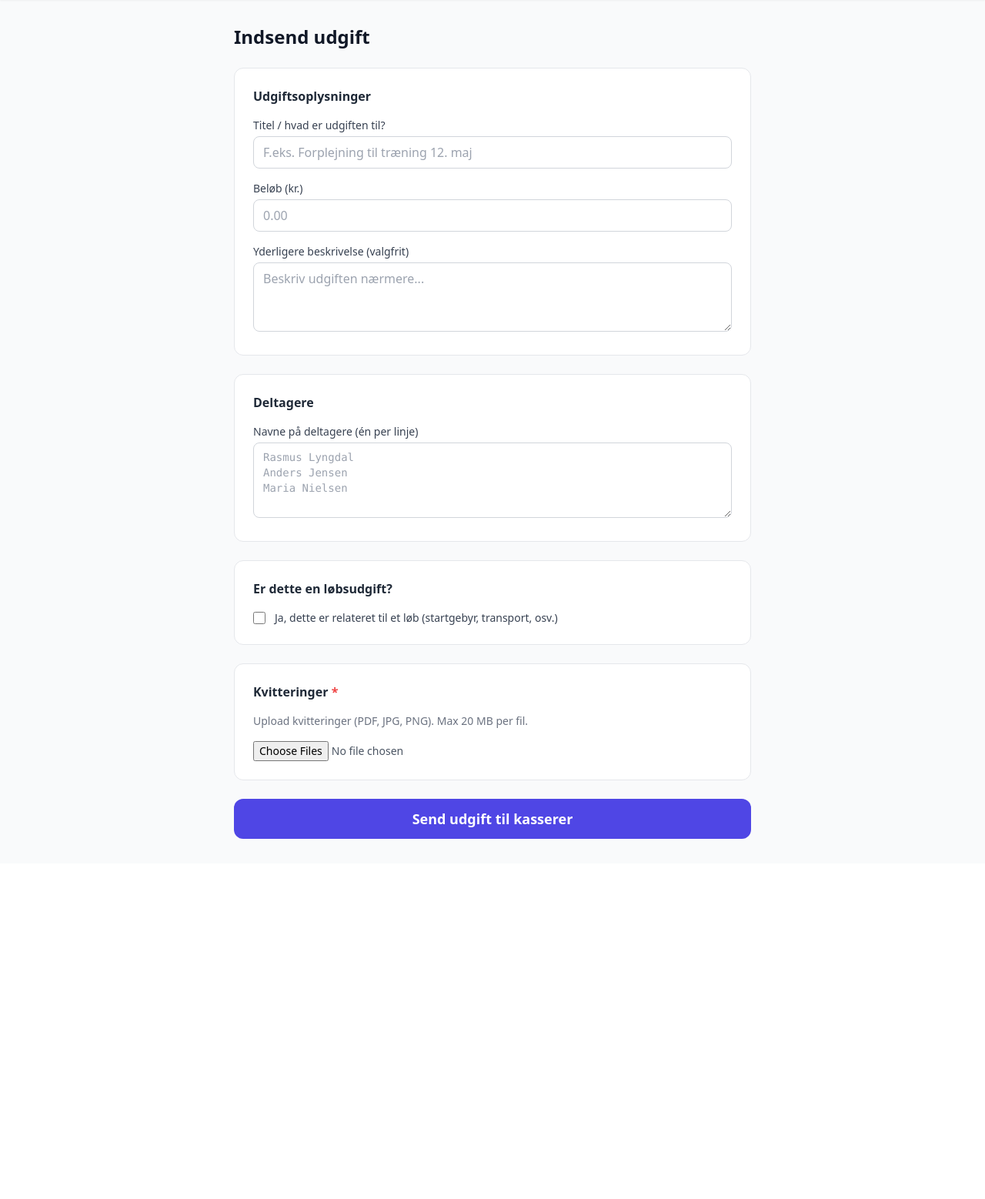
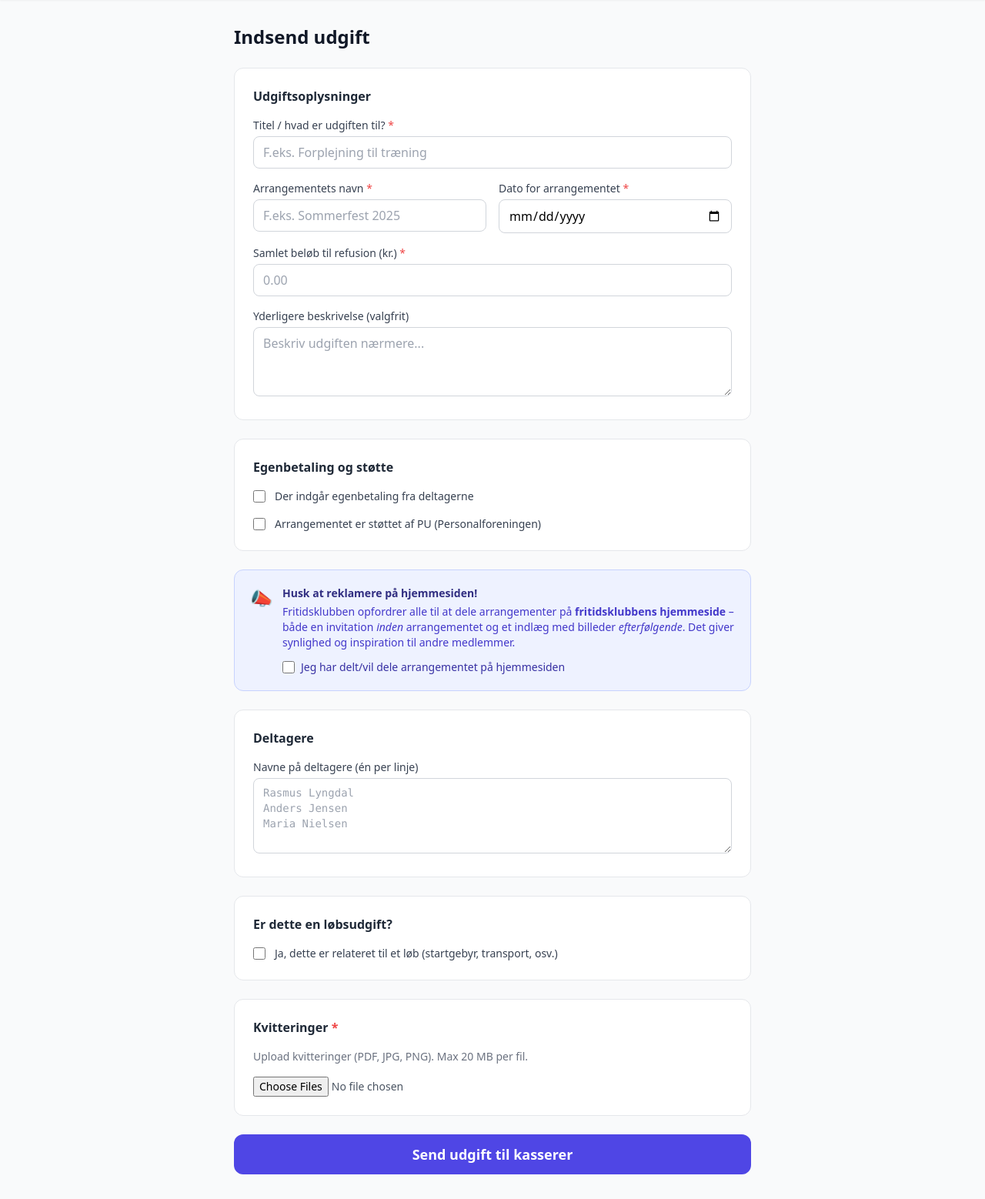
Before and after one commit to rlyngdal/Arduino-pyqtgraph, a FastAPI app: page /indsend-udgift in a window 1280 px wide. Shown: the part 57-1615 px from the top of the page at 77% size. Before the commit the page ends 1147 px from the top, so only its background shows below. Run offline with FastAPI, Linux system fonts and the light colour scheme; the visitor is signed in with stand-in values (Sample User, id 1); parts of the project's set-up code (start-up, migrations or seed data) failed here and were passed over.

Commit message:
Tilføj arrangementfelter og hjemmeside-opfordring
- Navn og dato på arrangement (påkrævet)
- Egenbetaling med beløbsfelt
- PU-støtte markering
- Opfordring og markering for deling på fritidsklubbens hjemmeside
- Synligt advarselsbanner i detaljevisning hvis ikke delt endnu

https://claude.ai/code/session_01BArGuAXFtTZDmfsvsCac62

```diff
--- a/expense-app/app/database.py
+++ b/expense-app/app/database.py
@@ -26,8 +26,14 @@ claims = sqlalchemy.Table(
     sqlalchemy.Column("title", sqlalchemy.String, nullable=False),
     sqlalchemy.Column("description", sqlalchemy.Text),
     sqlalchemy.Column("amount", sqlalchemy.Numeric(10, 2), nullable=False),
+    sqlalchemy.Column("event_name", sqlalchemy.String),
+    sqlalchemy.Column("event_date", sqlalchemy.Date),
     sqlalchemy.Column("participants", sqlalchemy.Text),  # JSON string
     sqlalchemy.Column("is_race", sqlalchemy.Boolean, default=False),
+    sqlalchemy.Column("has_copayment", sqlalchemy.Boolean, default=False),
+    sqlalchemy.Column("copayment_amount", sqlalchemy.Numeric(10, 2)),
+    sqlalchemy.Column("pu_supported", sqlalchemy.Boolean, default=False),
+    sqlalchemy.Column("website_promoted", sqlalchemy.Boolean, default=False),
     sqlalchemy.Column("status", sqlalchemy.String, default="pending"),  # pending, approved, rejected, paid
     sqlalchemy.Column("admin_comment", sqlalchemy.Text),
     sqlalchemy.Column("submitted_at", sqlalchemy.DateTime, server_default=sqlalchemy.func.now()),
--- a/expense-app/app/routers/claims_routes.py
+++ b/expense-app/app/routers/claims_routes.py
@@ -77,10 +77,16 @@ async def new_claim_form(request: Request):
 async def submit_claim(
     request: Request,
     title: str = Form(...),
+    event_name: str = Form(""),
+    event_date: str = Form(""),
     description: str = Form(""),
     amount: float = Form(...),
     participants: str = Form(""),
     is_race: bool = Form(False),
+    has_copayment: bool = Form(False),
+    copayment_amount: float = Form(0.0),
+    pu_supported: bool = Form(False),
+    website_promoted: bool = Form(False),
     receipts: list[UploadFile] = File(default=[]),
     proofs: list[UploadFile] = File(default=[]),
 ):
@@ -93,15 +99,29 @@ async def submit_claim(
     if is_race and not any(f.filename for f in proofs):
         raise HTTPException(status_code=400, detail="Gennemførelsesbewis er påkrævet for løb")
 
+    from datetime import date
+    parsed_date = None
+    if event_date:
+        try:
+            parsed_date = date.fromisoformat(event_date)
+        except ValueError:
+            pass
+
     participants_list = [p.strip() for p in participants.split("\n") if p.strip()]
     claim_id = await database.execute(
         claims.insert().values(
             user_id=user["id"],
             title=title,
+            event_name=event_name or None,
+            event_date=parsed_date,
             description=description,
             amount=amount,
             participants=json.dumps(participants_list, ensure_ascii=False),
             is_race=is_race,
+            has_copayment=has_copayment,
+            copayment_amount=copayment_amount if has_copayment else None,
+            pu_supported=pu_supported,
+            website_promoted=website_promoted,
             status="pending",
         )
     )
--- a/expense-app/app/templates/new_claim.html
+++ b/expense-app/app/templates/new_claim.html
@@ -10,13 +10,26 @@
       <h2 class="font-semibold text-gray-800">Udgiftsoplysninger</h2>
 
       <div>
-        <label class="block text-sm font-medium text-gray-700 mb-1">Titel / hvad er udgiften til?</label>
-        <input name="title" required placeholder="F.eks. Forplejning til træning 12. maj"
+        <label class="block text-sm font-medium text-gray-700 mb-1">Titel / hvad er udgiften til? <span class="text-red-500">*</span></label>
+        <input name="title" required placeholder="F.eks. Forplejning til træning"
           class="w-full border border-gray-300 rounded-lg px-3 py-2 focus:ring-2 focus:ring-indigo-500 focus:border-indigo-500 outline-none">
       </div>
 
+      <div class="grid grid-cols-1 sm:grid-cols-2 gap-4">
+        <div>
+          <label class="block text-sm font-medium text-gray-700 mb-1">Arrangementets navn <span class="text-red-500">*</span></label>
+          <input name="event_name" required placeholder="F.eks. Sommerfest 2025"
+            class="w-full border border-gray-300 rounded-lg px-3 py-2 focus:ring-2 focus:ring-indigo-500 outline-none">
+        </div>
+        <div>
+          <label class="block text-sm font-medium text-gray-700 mb-1">Dato for arrangementet <span class="text-red-500">*</span></label>
+          <input name="event_date" type="date" required
+            class="w-full border border-gray-300 rounded-lg px-3 py-2 focus:ring-2 focus:ring-indigo-500 outline-none">
+        </div>
+      </div>
+
       <div>
-        <label class="block text-sm font-medium text-gray-700 mb-1">Beløb (kr.)</label>
+        <label class="block text-sm font-medium text-gray-700 mb-1">Samlet beløb til refusion (kr.) <span class="text-red-500">*</span></label>
         <input name="amount" type="number" step="0.01" min="0.01" required placeholder="0.00"
           class="w-full border border-gray-300 rounded-lg px-3 py-2 focus:ring-2 focus:ring-indigo-500 outline-none">
       </div>
@@ -25,6 +38,45 @@
         <label class="block text-sm font-medium text-gray-700 mb-1">Yderligere beskrivelse (valgfrit)</label>
         <textarea name="description" rows="3" placeholder="Beskriv udgiften nærmere..."
           class="w-full border border-gray-300 rounded-lg px-3 py-2 focus:ring-2 focus:ring-indigo-500 outline-none"></textarea>
+      </div>
+    </div>
+
+    <div class="bg-white rounded-xl border border-gray-200 p-6 space-y-4">
+      <h2 class="font-semibold text-gray-800">Egenbetaling og støtte</h2>
+
+      <label class="flex items-start gap-3 cursor-pointer">
+        <input type="checkbox" name="has_copayment" id="has_copayment" value="true" class="mt-0.5 w-4 h-4 accent-indigo-600" onchange="toggleCopayment(this)">
+        <span class="text-sm text-gray-700">Der indgår egenbetaling fra deltagerne</span>
+      </label>
+      <div id="copayment-section" class="hidden ml-7">
+        <label class="block text-sm font-medium text-gray-700 mb-1">Samlet egenbetaling (kr.)</label>
+        <input name="copayment_amount" type="number" step="0.01" min="0" placeholder="0.00"
+          class="w-full border border-gray-300 rounded-lg px-3 py-2 focus:ring-2 focus:ring-indigo-500 outline-none">
+        <p class="text-xs text-gray-400 mt-1">Det beløb deltagerne samlet har betalt selv – refusionen fratrækkes dette.</p>
+      </div>
+
+      <label class="flex items-start gap-3 cursor-pointer">
+        <input type="checkbox" name="pu_supported" value="true" class="mt-0.5 w-4 h-4 accent-indigo-600">
+        <span class="text-sm text-gray-700">Arrangementet er støttet af PU (Personalforeningen)</span>
+      </label>
+    </div>
+
+    <div class="bg-indigo-50 border border-indigo-200 rounded-xl p-5">
+      <div class="flex items-start gap-3">
+        <span class="text-2xl">📣</span>
+        <div>
+          <p class="font-semibold text-indigo-900 text-sm">Husk at reklamere på hjemmesiden!</p>
+          <p class="text-indigo-700 text-sm mt-1">
+            Fritidsklubben opfordrer alle til at dele arrangementer på
+            <strong>fritidsklubbens hjemmeside</strong> – både en invitation <em>inden</em>
+            arrangementet og et indlæg med billeder <em>efterfølgende</em>.
+            Det giver synlighed og inspiration til andre medlemmer.
+          </p>
+          <label class="flex items-center gap-2 mt-3 cursor-pointer">
+            <input type="checkbox" name="website_promoted" value="true" class="w-4 h-4 accent-indigo-600">
+            <span class="text-sm font-medium text-indigo-800">Jeg har delt/vil dele arrangementet på hjemmesiden</span>
+          </label>
+        </div>
       </div>
     </div>
 
@@ -72,5 +124,8 @@ function toggleProof(cb) {
   document.getElementById('proof-section').classList.toggle('hidden', !cb.checked);
   document.querySelector('[name=proofs]').required = cb.checked;
 }
+function toggleCopayment(cb) {
+  document.getElementById('copayment-section').classList.toggle('hidden', !cb.checked);
+}
 </script>
 {% endblock %}
```
Also changed, not shown: expense-app/app/templates/claim_detail.html (+27 -5 lines).
